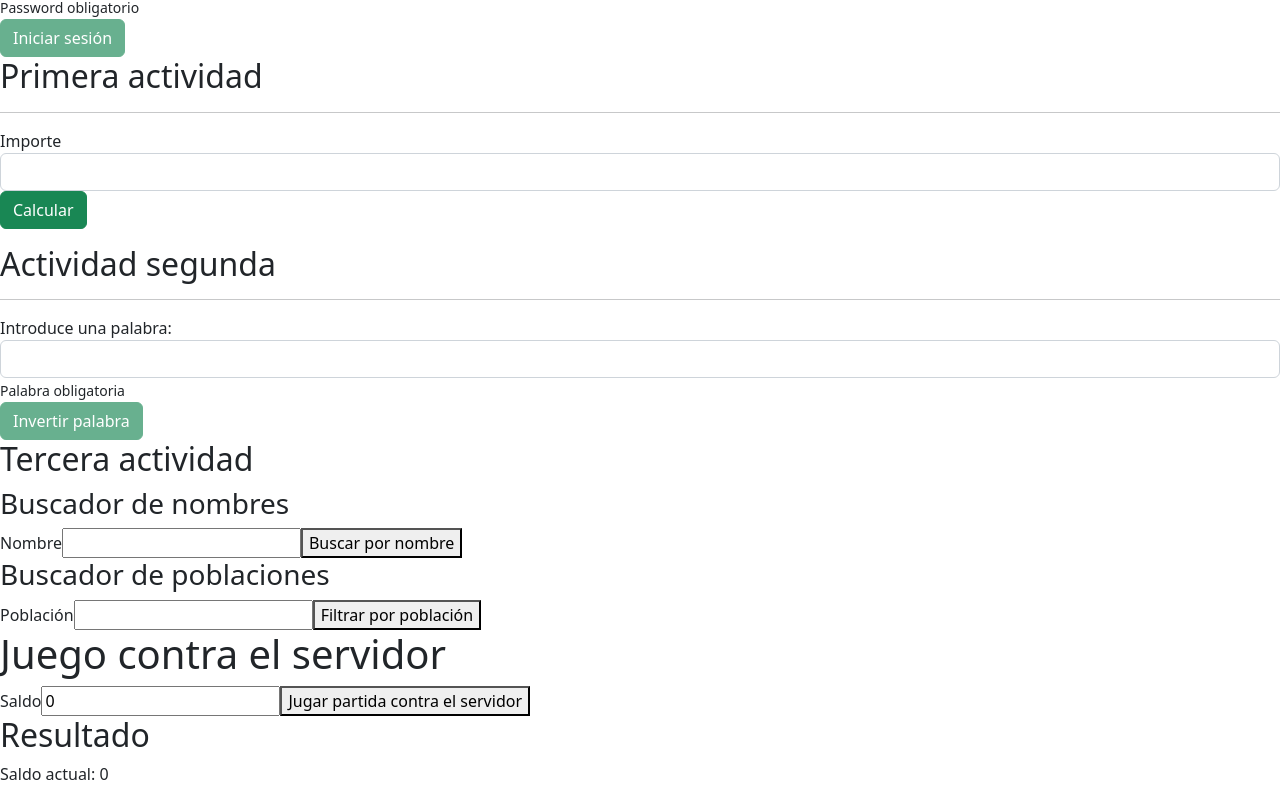
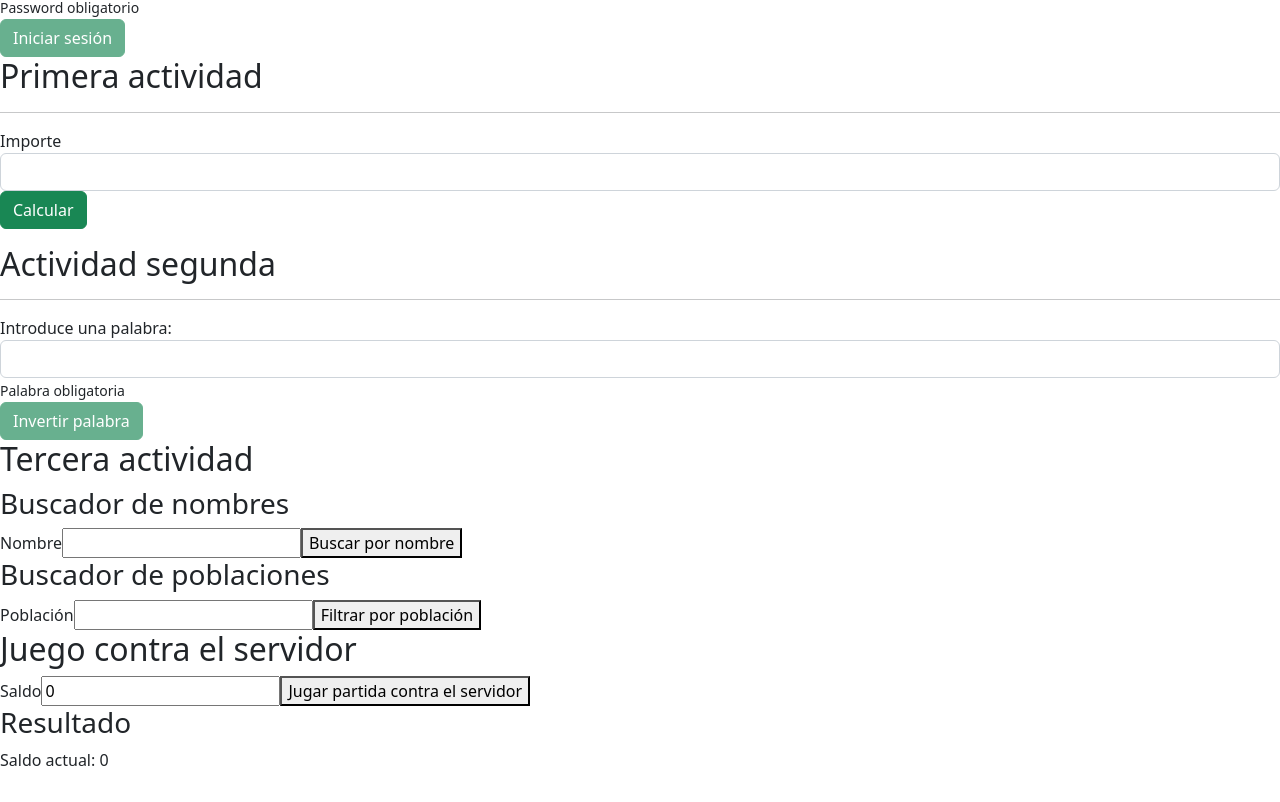
Before and after one commit to Mskenmasters1/actividadesrepaso, a React (Vite) app in the folder frontend/: page / in a window 1280 px wide. Shown: the part 224-1026 px from the top of the page. Built offline with nearby package versions, Linux system fonts and the light colour scheme.

Commit message:
Actualiza la estructura de la cuarta actividad

```diff
--- a/frontend/src/cuarta.tsx
+++ b/frontend/src/cuarta.tsx
@@ -37,8 +37,8 @@ export const Cuarta = () => {
 	};
 
 	return (
-		<div>
-			<h1>Juego contra el servidor</h1>
+		<article>
+			<h2>Juego contra el servidor</h2>
 			<label htmlFor="saldo">Saldo</label>
 			<input
 				type="number"
@@ -50,9 +50,9 @@ export const Cuarta = () => {
 			/>
 
 			<button onClick={jugarPartida}>Jugar partida contra el servidor</button>
-			<h2>Resultado</h2>
+			<h3>Resultado</h3>
 			<p>Saldo actual: {saldo}</p>
 			{empezar && <p>{resultado}</p>}
-		</div>
+		</article>
 	);
 };
```
